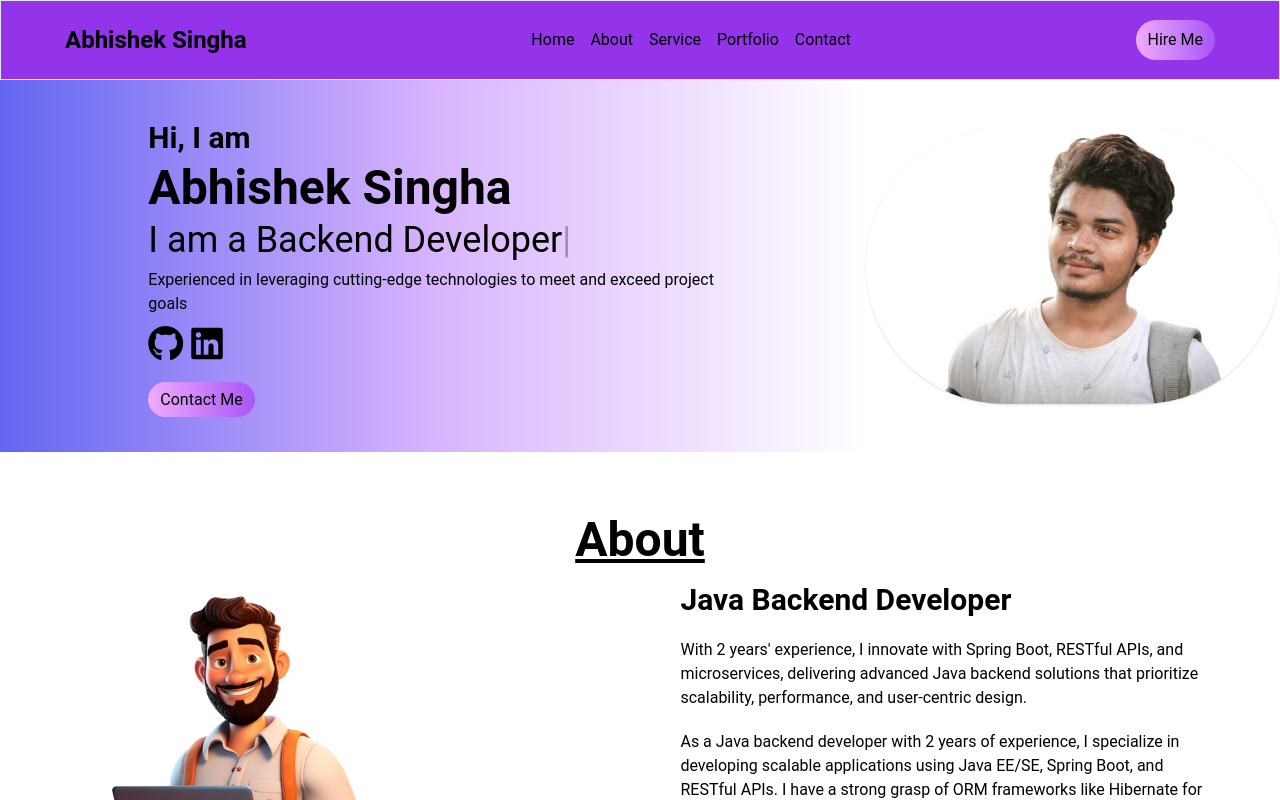
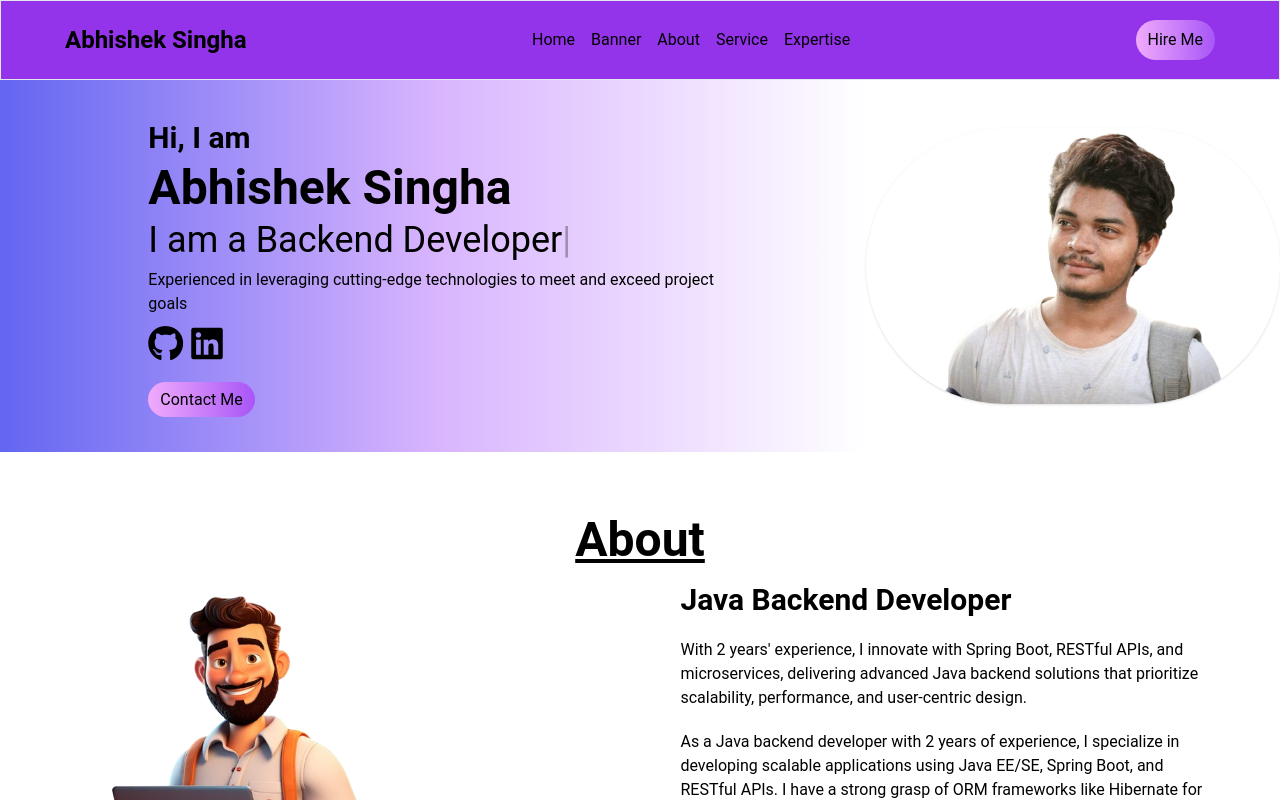
Before and after one commit to MejoAbhi/portfolio, a React (Vite) app: page / in a window 1280 px wide. Shown: the top 800 px of the page. Built offline with nearby package versions, Linux system fonts and the light colour scheme.

Commit message:
Header problem solved

```diff
--- a/src/components/About.jsx
+++ b/src/components/About.jsx
@@ -17,7 +17,7 @@ const About = () => {
      })
 
   return (
-    <div className='main md:py-16 md:px-16 '>
+    <div id='aboutId' className='main md:py-16 md:px-16 '>
        {/* bg-gradient-to-b from-gray-100 to-slate-50  */}
        <h1 className='text-center text-5xl underline font-bold'>About </h1>
        <div className='flex items-center py-2 flex-col-reverse md:flex-row  h-full'>
--- a/src/components/Banner.jsx
+++ b/src/components/Banner.jsx
@@ -23,7 +23,7 @@ const Banner = () => {
     };
   }, []);
   return (
-    <div   className='main flex flex-col md:flex-row items-center h-full '>
+    <div id='bannerId'  className='main flex flex-col md:flex-row items-center h-full '>
        {/* this is text portion */}
         <div
         className=' w-full py-10 flex justify-center bg-gradient-to-r from-indigo-500 via-purple-300 to-white'>
--- a/src/components/Expretise.jsx
+++ b/src/components/Expretise.jsx
@@ -2,7 +2,7 @@ import React from 'react'
 
 const Expretise = () => {
   return (
-    <div className='space-y-6'>
+    <div id='expertiseId' className='space-y-6'>
         <h1 className='text-center font-bold text-4xl md:text-5xl underline'>Expertise</h1>
         <div className='box-container items-center flex flex-col md:flex-row md:max-w-full '>
             <div className='flex justify-center py-6 text-white bg-gradient-to-r from-indigo-500 via-purple-300 to-white'>
--- a/src/components/Header.jsx
+++ b/src/components/Header.jsx
@@ -5,38 +5,46 @@ import About from './About'
 import Service from './Service'
 import Expretise from './Expretise'
 import Footer from './Footer'
+import { BrowserRouter as Router, Route, Routes,Link } from 'react-router-dom';
 
 const Header = () => {
 
 
 
   const [brandName, setBrandName] = useState("Abhishek Singha");
+
   const [menuLinks, setMenuLinks] = useState([
     {
       title: 'Home',
       link: '/home',
+      component:About,
       id: "1"
+    },
+    {
+      title: 'Banner',
+      link: '/banner',
+      component: Banner ,
+      id: "2"
     },
     {
       title: 'About',
       link: '/about',
-      id: "2"
+      component: About ,
+      id: "3"
     },
     {
       title: 'Service',
-      link: '/skills',
-      id: "3"
+      link: '/service',
+      component: Service ,
+      id: "4"
     },
     {
-      title: 'Portfolio',
-      link: '/portfolio',
-      id: 4
+      title: 'Expertise',
+      link: '/expertise',
+      component: Expretise ,
+      id: "5"
     },
-    {
-      title: 'Contact',
-      link: '/contact',
-      id: 5
-    }
+
   ]);
 
   const actionButton = {
@@ -44,18 +52,43 @@ const Header = () => {
     link: "/hire-me"
   };
 
+  //this is for scrolling to the section here i have taken the id of that component and fetching the complete component by getelementById
+  const scrollToSection = (sectionId) => {
+    console.log("sectionId",sectionId)
+    const section = document.getElementById(sectionId);
+    console.log("section",section)
+    if (section) {
+      section.scrollIntoView({ behavior: 'smooth' });
+    }
+  };
+
+
   return (
-
 
 <div>
 <div className='h-20 border main flex flex-wrap md:flex-nowrap justify-between items-center px-4 md:px-16 bg-purple-600'>
   <div className='text-2xl font-bold'>
     <h1>{brandName}</h1>
   </div>
-        <div className='flex flex-wrap justify-end gap-4'>
-          {menuLinks.map((link) => (
-            <a key={link.id} href={link.link} className='hover:text-pink-100' >{link.title}</a>
-          ))}
+  <div className='flex flex-wrap justify-center gap-4'>
+
+
+                  <Router>
+                      <Link className=' hover:text-purple-300' to="/">Home</Link>
+                      <Link className=' hover:text-purple-300' to="/banner" onClick={() =>scrollToSection("bannerId")}>Banner</Link>
+                      <Link className=' hover:text-purple-300' to="/about"onClick={() =>scrollToSection("aboutId")}>About</Link>
+                        <Link className=' hover:text-purple-300' to="/service"onClick={() =>scrollToSection("serviceId")}>Service</Link>
+                       <Link className=' hover:text-purple-300' to="/expertise"onClick={() =>scrollToSection("expertiseId")}>Expertise</Link>
+
+
+
+                    <Routes>
+                       {/* <Route exact path="/" component={About} /> */}
+                        {menuLinks.map((link,index) => <Route key={index} exact path={`${link?.link}`}  component={link?.component}>Test</Route>)}
+                      </Routes>
+
+                </Router>
+
   </div>
   <a href={actionButton.link} className='px-3 py-2 bg-gradient-to-r from-fuchsia-300 to-purple-500 hover:from-pink-500 hover:to-purple-300 rounded-full text-1xl'>
     {actionButton.title}
@@ -66,8 +99,6 @@ const Header = () => {
 
 
 
-
-
   );
 }
 
--- a/src/components/Service.jsx
+++ b/src/components/Service.jsx
@@ -25,7 +25,7 @@ const Service = (serviceRef) => {
     }
 )
   return (
-    <div   className='main py-16 md:py-16 '>
+    <div id='serviceId'  className='main py-16 md:py-16 '>
         <h1 className='text-5xl text-bold underline text-center'>My Services</h1>
         <div className='service-container mt-12 flex flex-col md:flex-row space-y-6  px-10 space-x-6'>
             <div className='service1 mt-6 ml-6 bg-slate-100 hover:bg-gray-300 p-5 text-center shadow-lg rounded-xl space-y-4  '>
--- a/src/main.jsx
+++ b/src/main.jsx
@@ -6,8 +6,8 @@ import { BrowserRouter } from 'react-router-dom'
 
 ReactDOM.createRoot(document.getElementById('root')).render(
   <React.StrictMode>
-    <BrowserRouter>
+
       <App />
-    </BrowserRouter>
+
   </React.StrictMode>,
 )
```
Lines whose indentation alone changed are shown as unchanged.
